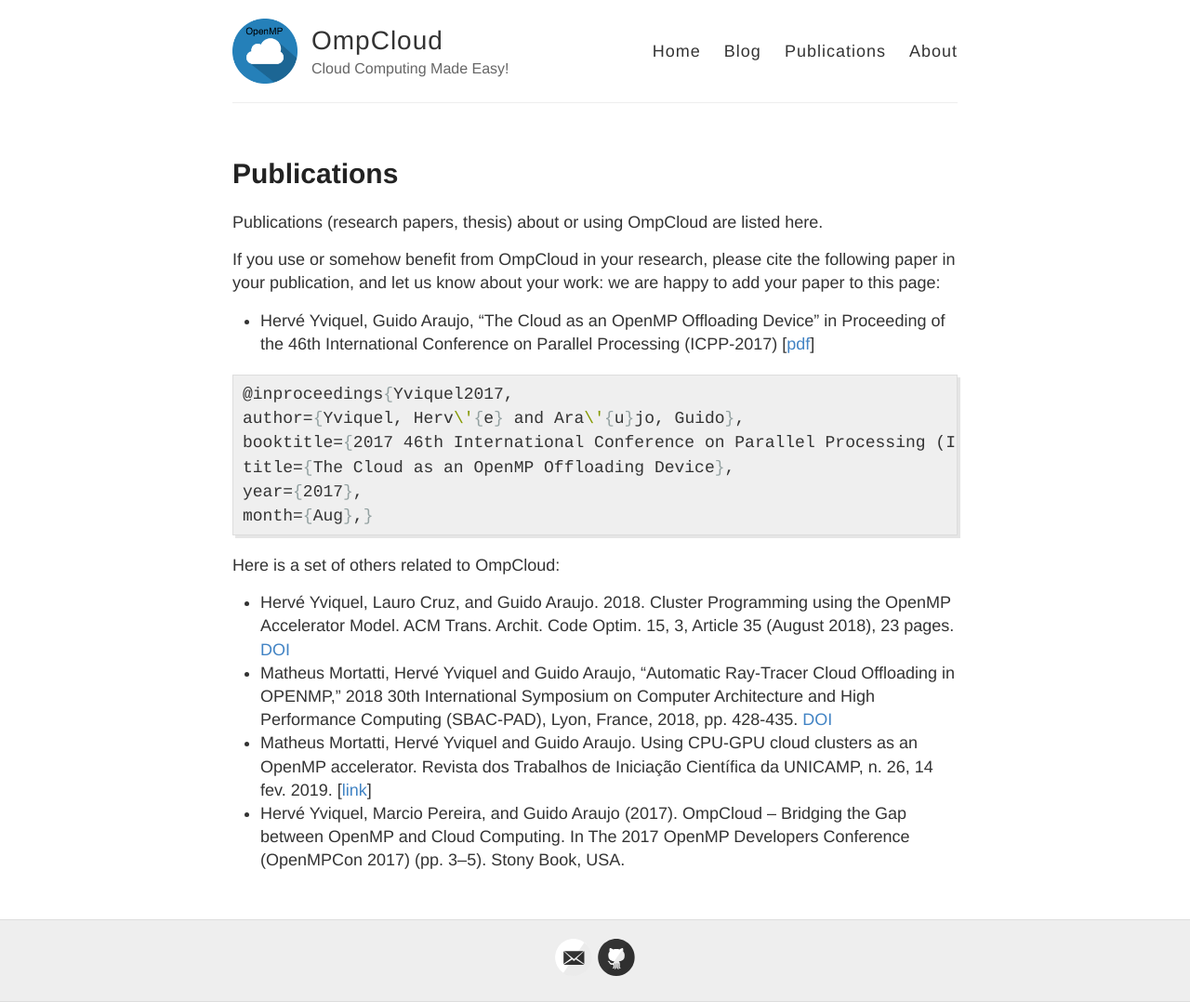
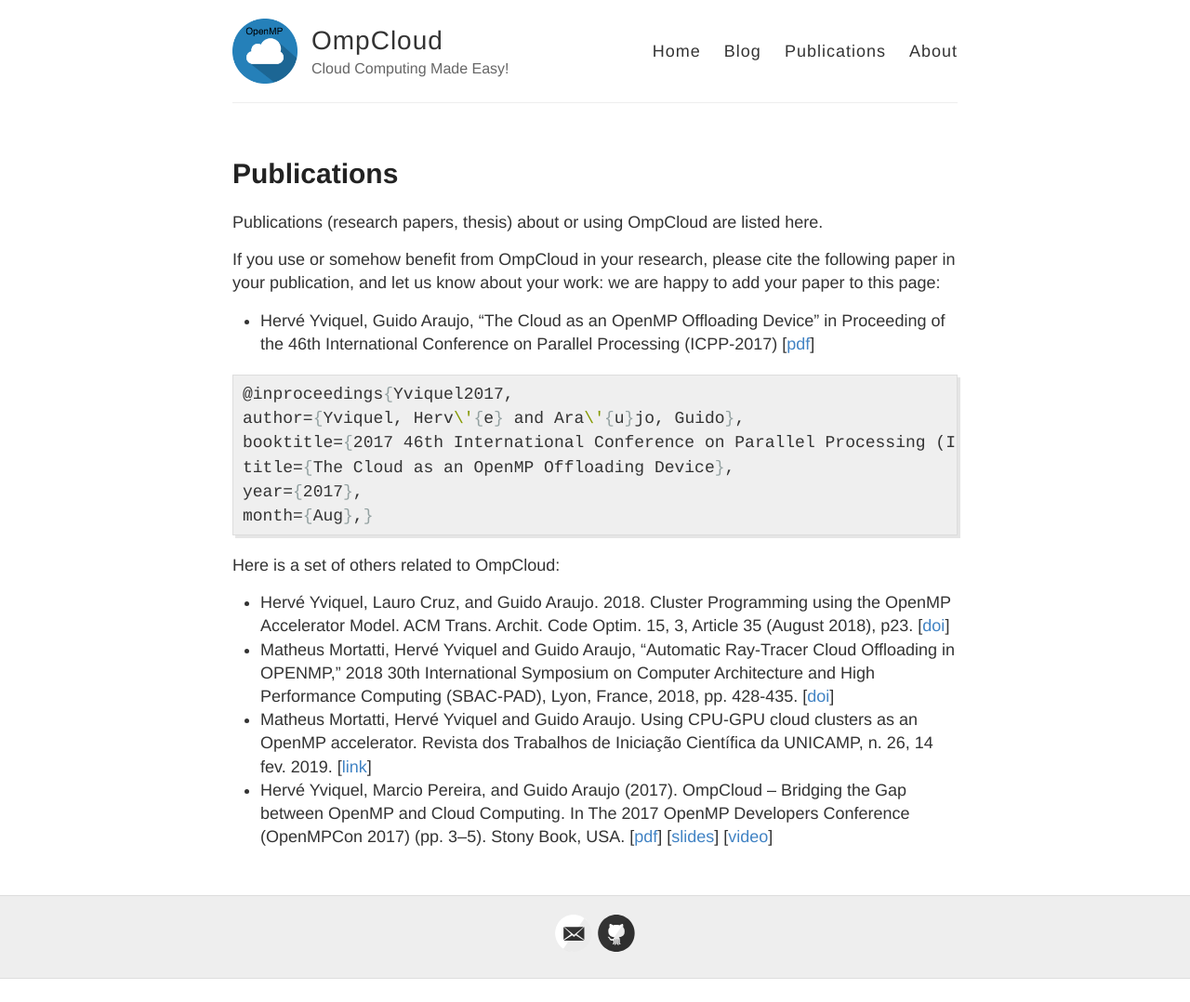
Before and after one commit to ompcloud/ompcloud.github.io, a Jekyll site: the page built from publications.md, in a window 1280 px wide. Shown: the whole page at 93% size. Built offline with Jekyll 4.4.1, drawn with Linux system fonts in a browser that asks for light colours; after the commit the page ends 1053 px from its top, so only the background shows below that.

Commit message:
improve publications page

```diff
--- a/publications.md
+++ b/publications.md
@@ -21,7 +21,7 @@ month={Aug},}
 
 Here is a set of others related to OmpCloud:
 
-  - Hervé Yviquel, Lauro Cruz, and Guido Araujo. 2018. Cluster Programming using the OpenMP Accelerator Model. ACM Trans. Archit. Code Optim. 15, 3, Article 35 (August 2018), 23 pages. [DOI](https://doi.org/10.1145/3226112)
-  - Matheus Mortatti, Hervé Yviquel and Guido Araujo, "Automatic Ray-Tracer Cloud Offloading in OPENMP," 2018 30th International Symposium on Computer Architecture and High Performance Computing (SBAC-PAD), Lyon, France, 2018, pp. 428-435. [DOI](https://doi.org/10.1109/CAHPC.2018.8645871)
+  - Hervé Yviquel, Lauro Cruz, and Guido Araujo. 2018. Cluster Programming using the OpenMP Accelerator Model. ACM Trans. Archit. Code Optim. 15, 3, Article 35 (August 2018), p23. [[doi](https://doi.org/10.1145/3226112)]
+  - Matheus Mortatti, Hervé Yviquel and Guido Araujo, "Automatic Ray-Tracer Cloud Offloading in OPENMP," 2018 30th International Symposium on Computer Architecture and High Performance Computing (SBAC-PAD), Lyon, France, 2018, pp. 428-435. [[doi](https://doi.org/10.1109/CAHPC.2018.8645871)]
   - Matheus Mortatti, Hervé Yviquel and Guido Araujo. Using CPU-GPU cloud clusters as an OpenMP accelerator. Revista dos Trabalhos de Iniciação Científica da UNICAMP, n. 26, 14 fev. 2019. [[link](https://econtents.bc.unicamp.br/eventos/index.php/pibic/article/view/1043)]
-  - Hervé Yviquel, Marcio Pereira, and Guido Araujo (2017). OmpCloud -- Bridging the Gap between OpenMP and Cloud Computing. In The 2017 OpenMP Developers Conference (OpenMPCon 2017) (pp. 3–5). Stony Book, USA.
+  - Hervé Yviquel, Marcio Pereira, and Guido Araujo (2017). OmpCloud -- Bridging the Gap between OpenMP and Cloud Computing. In The 2017 OpenMP Developers Conference (OpenMPCon 2017) (pp. 3–5). Stony Book, USA. [[pdf](https://www.researchgate.net/publication/319944952_OmpCloud_Bridging_the_Gap_between_OpenMP_and_Cloud_Computing)] [[slides](https://openmpcon.org/wp-content/uploads/openmpcon2017/Day2-Session4-Pereira.pdf)] [[video](https://www.youtube.com/watch?v=845ra2tRKjI)]
```
